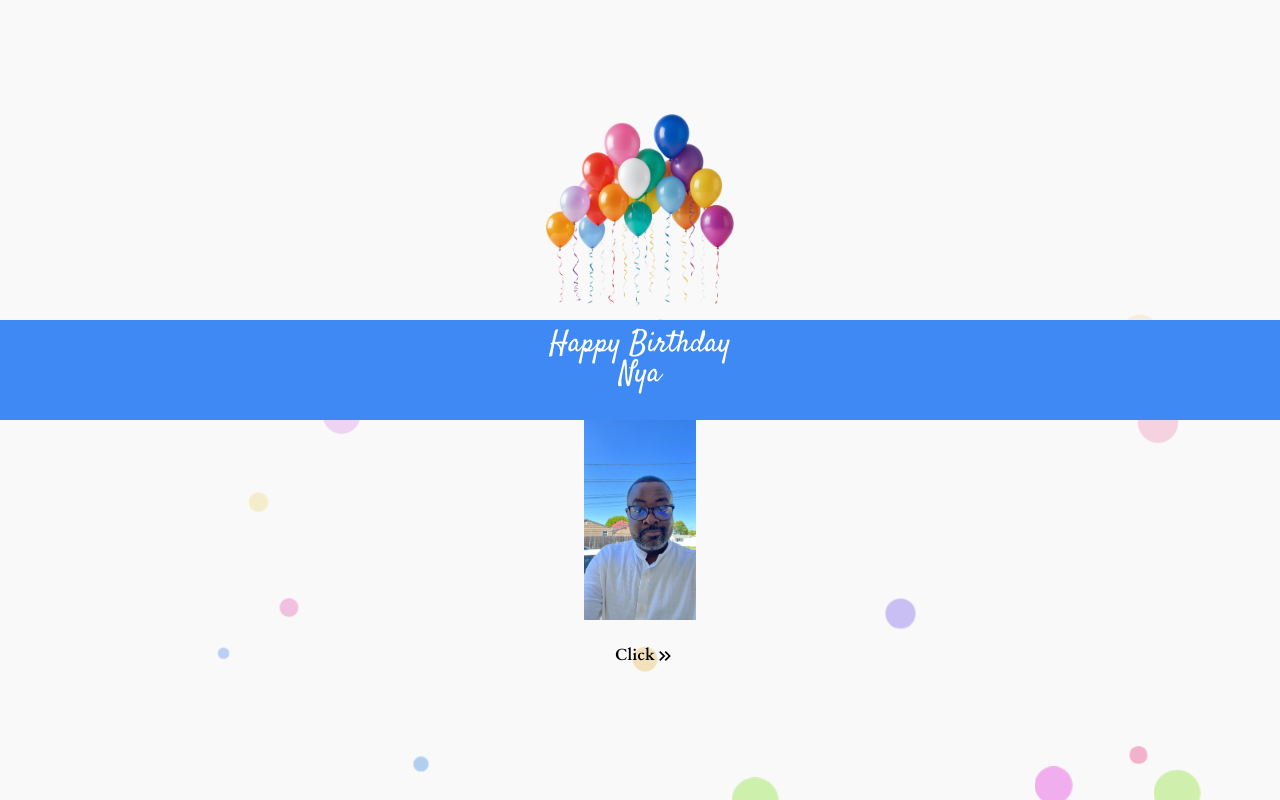
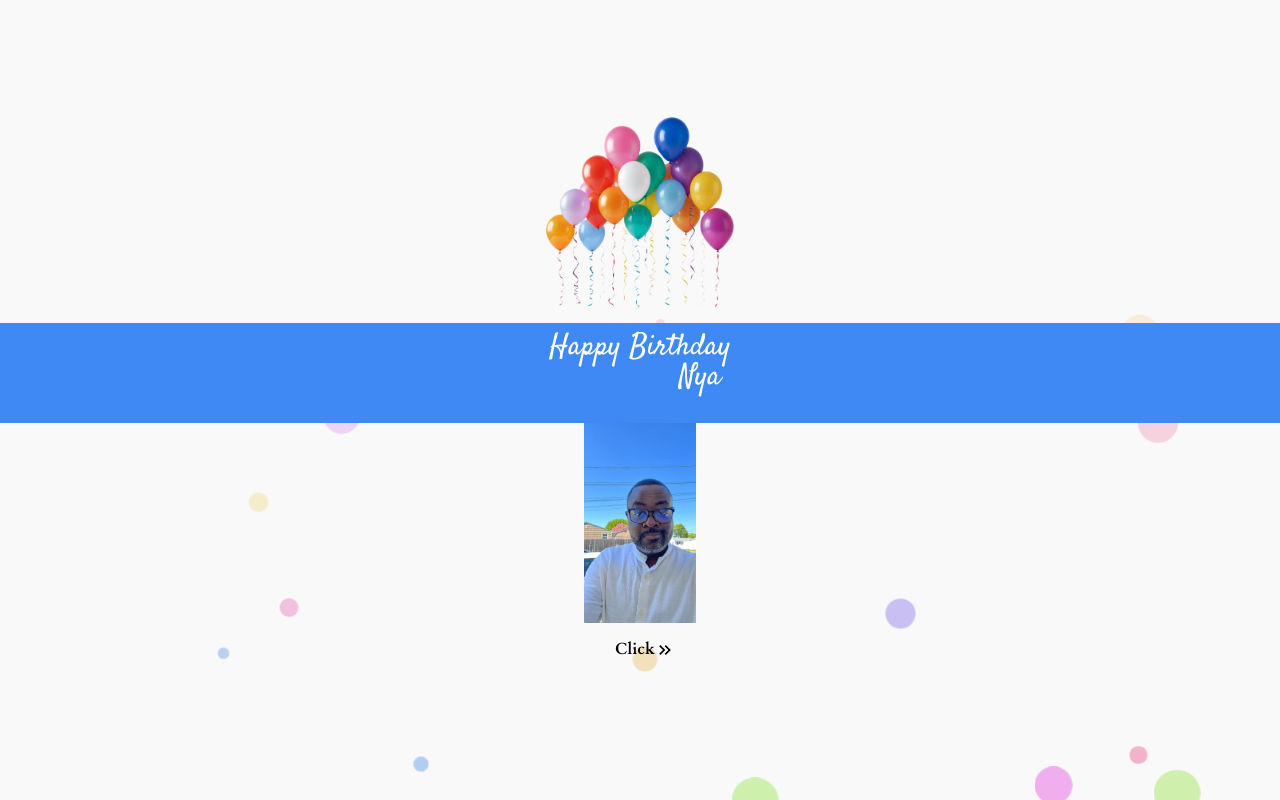
Before and after one commit to Owoyeleadedayo/birthday-wish, a React (Vite) app: page / in a window 1280 px wide. Built offline with nearby package versions, Linux system fonts and the light colour scheme.

Commit message:
Refactor Banner component

```diff
--- a/src/components/Banner.tsx
+++ b/src/components/Banner.tsx
@@ -106,6 +106,7 @@ const Banner = () => {
                   fontWeight={400}
                   fontSize="3xl"
                   fontFamily="Satisfy"
+                  pl={'120px'}
                 >
                   Nya
                 </Text>
@@ -132,7 +133,7 @@ const Banner = () => {
                 alignItems="center"
                 pr="30px"
                 pb="20px"
-                pt={'10px'}
+                pt={'5px'}
                 pl={'40px'}
               >
                 <Button
```
